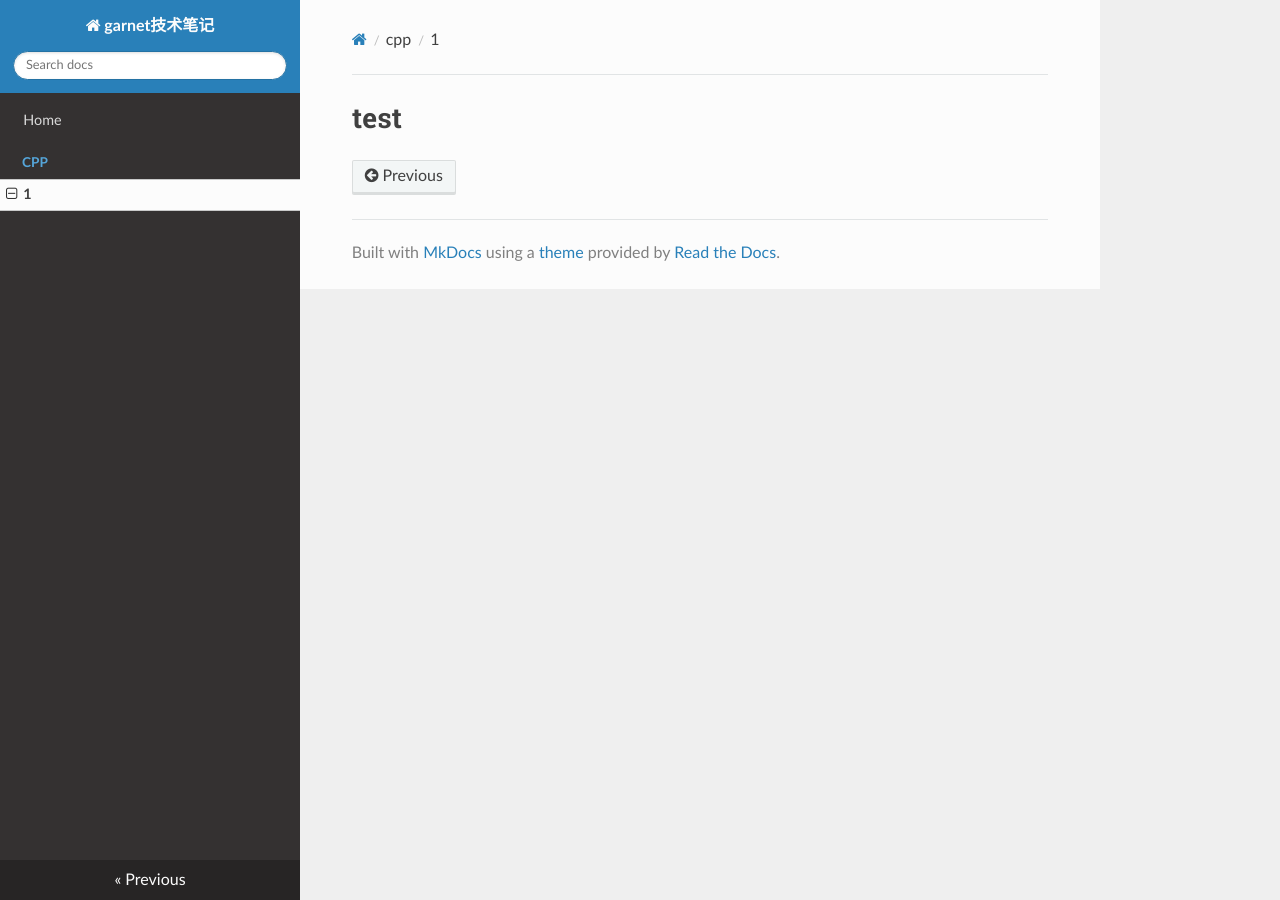
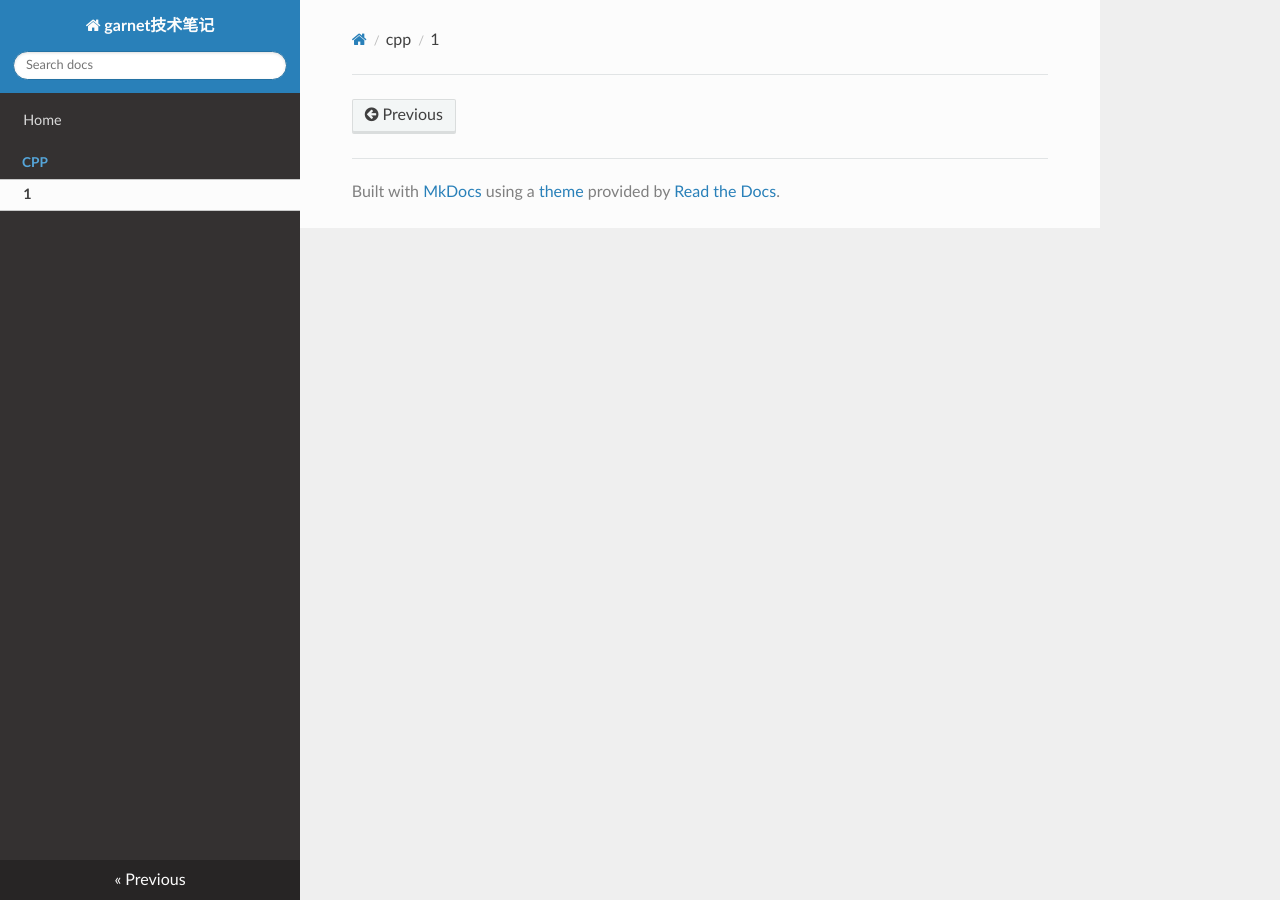
Before and after one commit to ymma98/technotes, an MkDocs documentation site: the page built from docs/cpp/01.md, in a window 1280 px wide. Built offline with MkDocs 1.6.1, drawn with Linux system fonts in a browser that asks for light colours; nearby versions of some CDN libraries.

Commit message:
docs/cpp/01.md updated from https://stackedit.cn/

```diff
--- a/docs/cpp/01.md
+++ b/docs/cpp/01.md
@@ -1,4 +1,5 @@
-# test
+
 <!--stackedit_data:
-eyJoaXN0b3J5IjpbLTIxNDA2MTg0OTldfQ==
+eyJoaXN0b3J5IjpbLTIwODg3NDY2MTIsLTIxNDA2MTg0OTldfQ
+==
 -->
```
